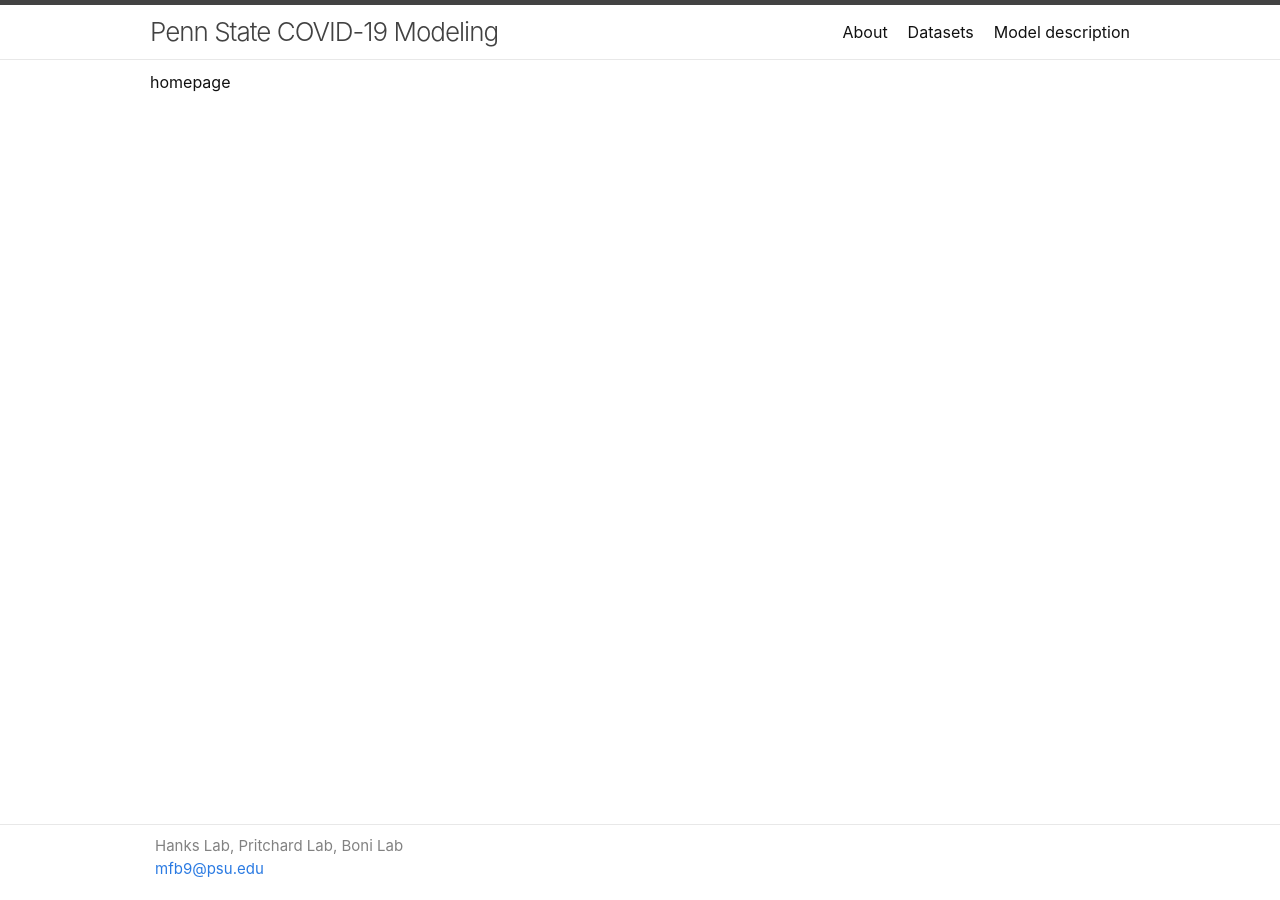
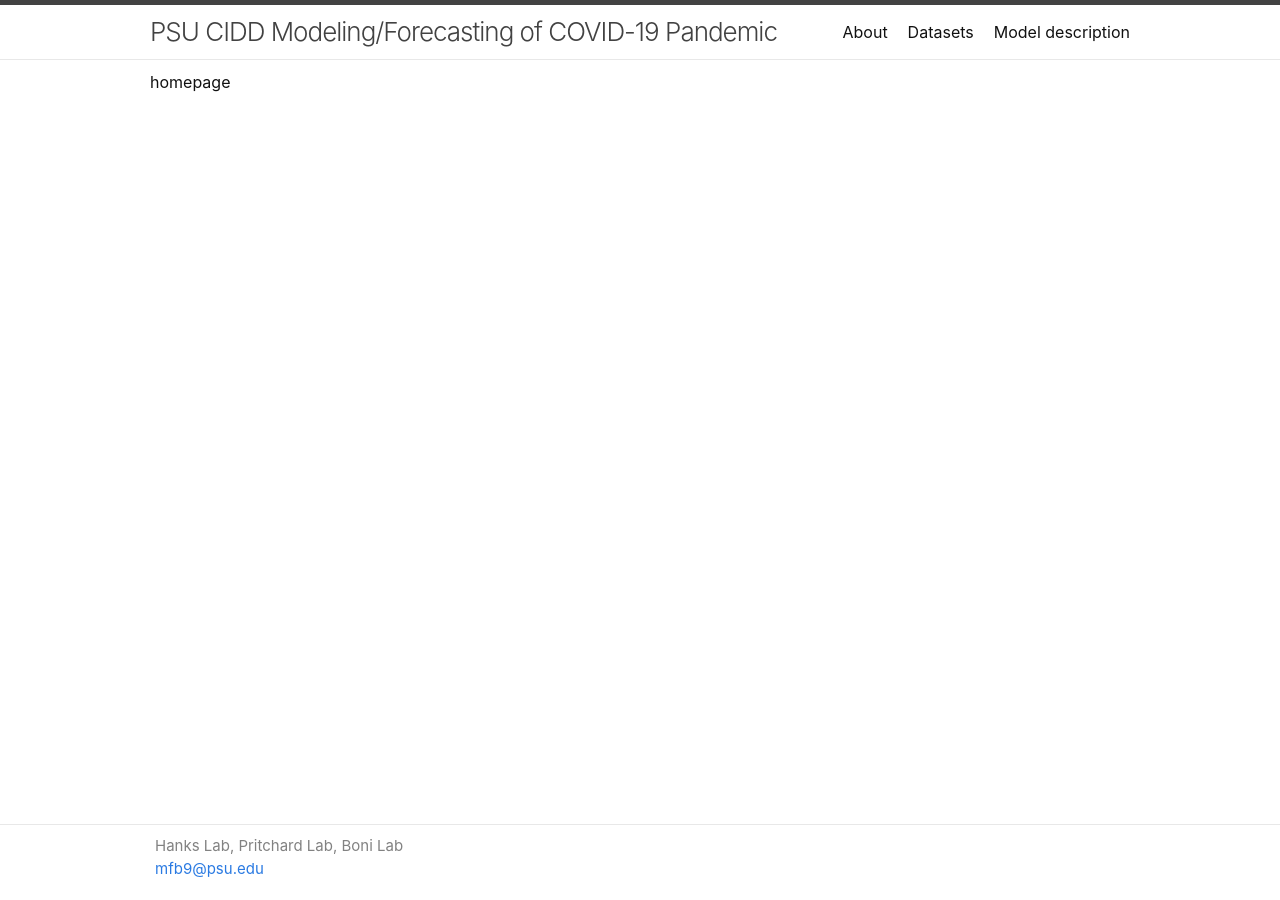
Before and after one commit to maciekboni/maciekboni.github.io, a Jekyll site: the page built from pages/index.md, in a window 1280 px wide. Built offline with Jekyll 4.4.1, drawn with Linux system fonts in a browser that asks for light colours.

Commit message:
Update _config.yml

```diff
--- a/_config.yml
+++ b/_config.yml
@@ -1,4 +1,4 @@
-title: Penn State COVID-19 Modeling
+title: PSU CIDD Modeling/Forecasting of COVID-19 Pandemic
 author:
   name: Hanks Lab, Pritchard Lab, Boni Lab
   email: mfb9@psu.edu
```
